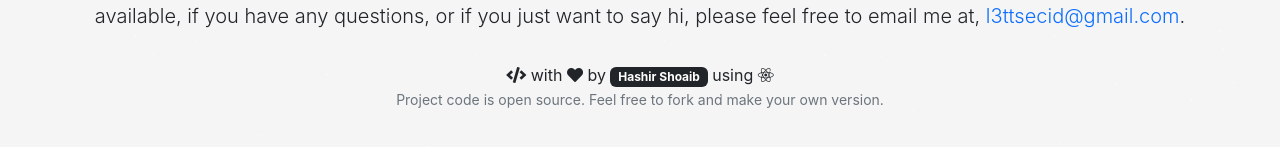
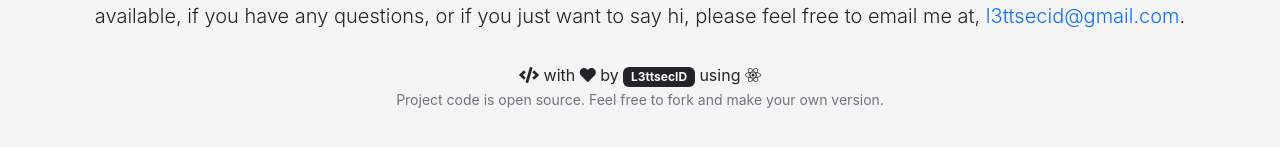
Before and after one commit to L3tterFake/profile, a React (Create React App) app: page / in a window 1280 px wide. Shown: the part 3019-3166 px from the top of the page. Built offline with nearby package versions, Linux system fonts and the light colour scheme; no server answers.

Commit message:
Update Footer.jsx

```diff
--- a/src/components/Footer.jsx
+++ b/src/components/Footer.jsx
@@ -11,10 +11,10 @@ const Footer = (props) => {
         <i className="fas fa-code" /> with <i className="fas fa-heart" /> by{" "}
         <a
           rel="noopener"
-          href="https://github.com/hashirshoaeb"
+          href="https://github.com/L3tterFake"
           aria-label="My GitHub"
         > <span className="badge bg-dark">
-            Hashir Shoaib
+            L3ttsecID
           </span>
         </a>{" "}
         using <i className="fab fa-react" />
```
